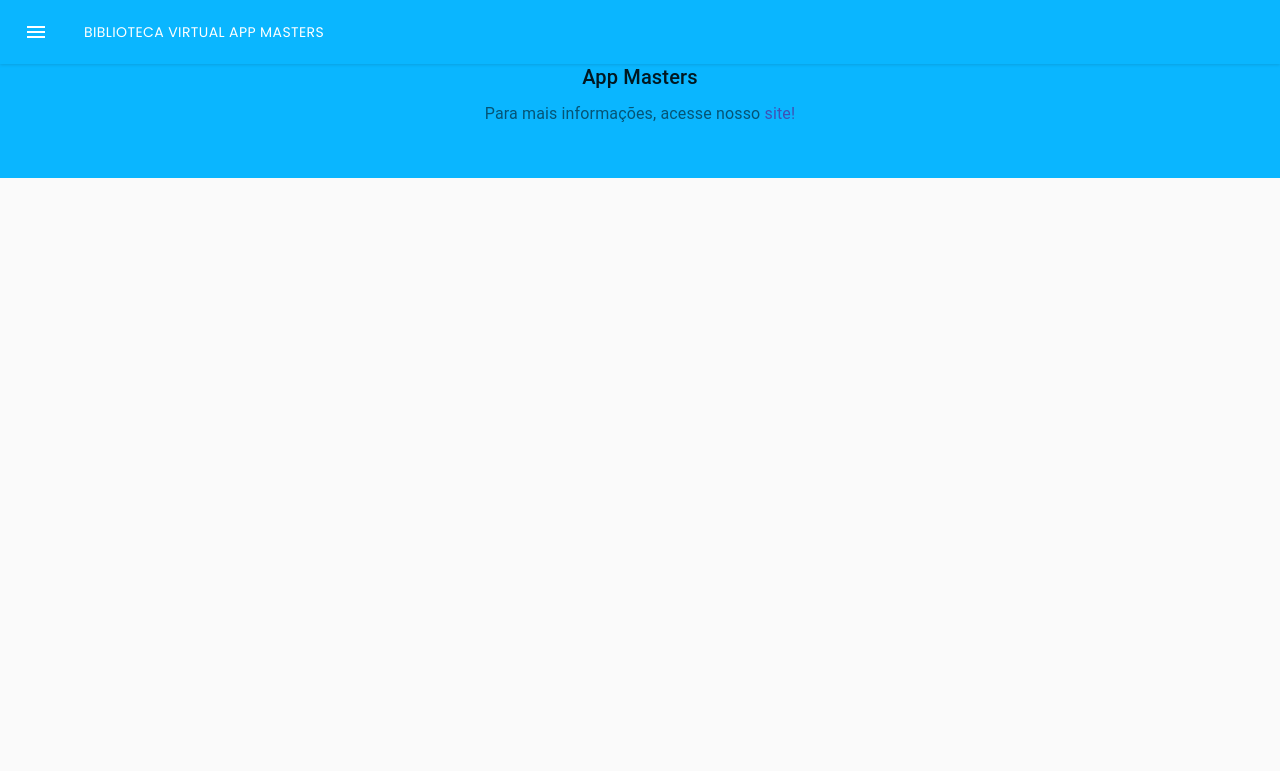
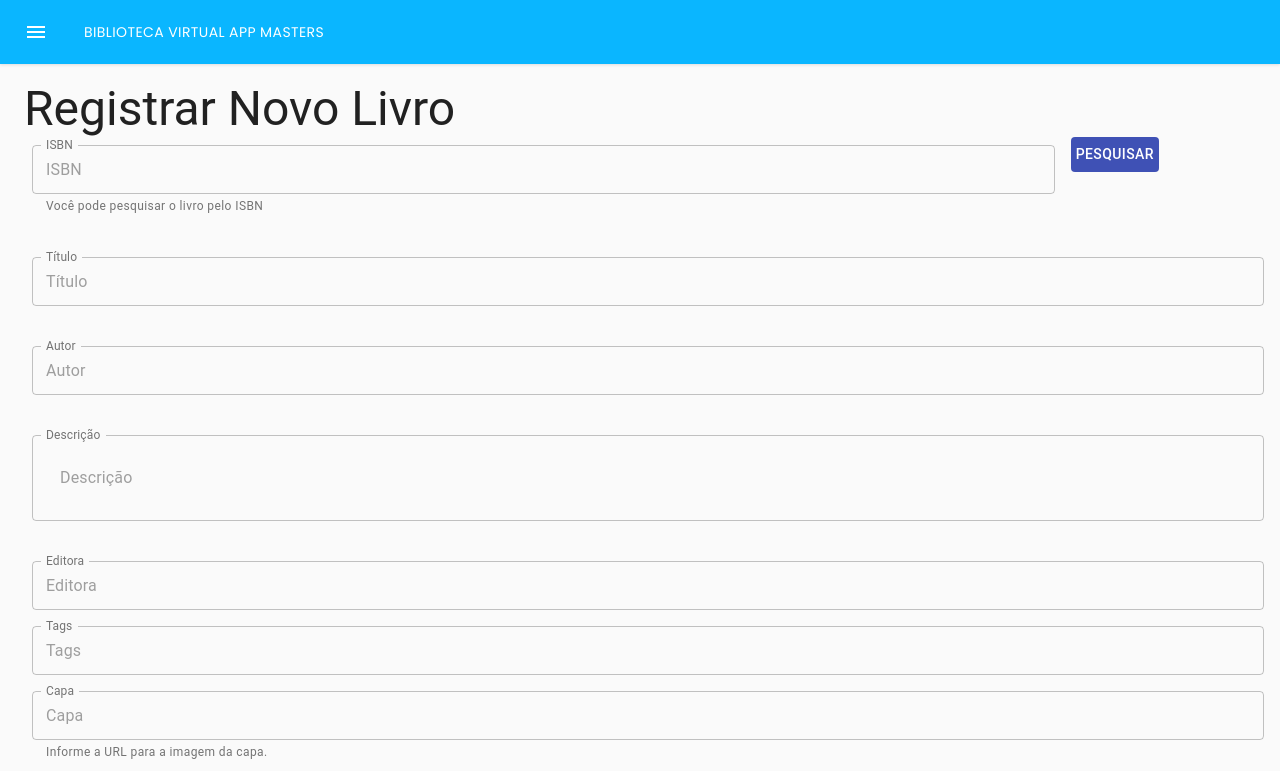
Before and after one commit to app-masters/book-masters, a React (Create React App) app: page /register in a window 1280 px wide. Shown: the top 771 px of the page. Built offline with nearby package versions, Linux system fonts and the light colour scheme.

Commit message:
Add book register page, build first form layout

```diff
--- /dev/null
+++ b/src/RegisterBook.js
@@ -0,0 +1,309 @@
+import {
+	Button,
+	Container,
+	createStyles,
+	CssBaseline,
+	Grid,
+	makeStyles,
+	TextField,
+	Typography,
+} from '@material-ui/core';
+import React, { useState } from 'react';
+import styled from 'styled-components';
+
+export const Styles = styled.div`
+	.MuiContainer-root {
+        margin-top: 80px;
+        margin-bottom: 20px;
+	}
+	.MuiPaper-root {
+		width: 420px;
+		margin: auto;
+		margin-bottom: 10px;
+		display: flex;
+		flex-direction: column;
+		justify-content: center;
+		align-items: center;
+	}
+	.MuiCardMedia-media {
+		width: 240px;
+	}
+	.MuiTypography-body1 {
+		text-align: center;
+	}
+	.MuiButtonBase-root {
+		padding: 5px;
+	}
+	.MuiTypography-h5 {
+		font-size: 1.5rem;
+		font-family: 'Roboto', 'Helvetica', 'Arial', sans-serif;
+		font-weight: 500;
+		line-height: 1.334;
+		letter-spacing: 0em;
+		text-align: center;
+	}
+	.MuiPaper-elevation1 {
+		box-shadow: inset 0px -3px 0px 0px rgba(10, 182, 255), 0px 0px 0px 0px rgba(0, 0, 0, 0.14),
+			0px 0px 3px 0px rgba(0, 0, 0, 0.12);
+	}
+	.MuiCardContent-root {
+		padding: 14px 8px 8px 8px;
+		height: auto;
+	}
+	.MuiButton-outlined {
+		border: 1px solid #0ab6ff;
+		color: #0ab6ff;
+		padding: 5px 15px;
+		margin: 50px 5px 20px 5px;
+
+		&:hover {
+			background-color: #0ab6ff;
+			color: #fff;
+			.MuiButton-label a {
+				color: #fff;
+			}
+		}
+		.MuiButton-label a {
+			text-decoration: none;
+			color: #0ab6ff;
+		}
+	}
+
+	.MuiOutlinedInput-input {
+		/* imput */
+		padding: 15px 14px;
+	}
+`;
+
+const useStyles = makeStyles((theme) =>
+	createStyles({
+		formRow: {
+			marginBottom: 20,
+		},
+		buttonSearch: {
+			height: '100%',
+		},
+	})
+);
+
+/*
+ISBN: string ok
+TITULO: string ok
+DESCRICAO: string ok
+AUTOR Array<String>
+EDITORA: string ok
+TAG: Array<string>
+IMG: link (string)
+ANO PUBLICAO: number
+EDIÇÃO: number (editado)
+*/
+const RegisterBook = () => {
+    const [ISBN, setISBN] = useState("");
+    const [title, setTitle] = useState("");
+    const [description, setDescription] = useState("");
+    const [authors, setAuthors] = useState("");
+    const [editor, setEditor] = useState("");
+    const [tags, setTags] = useState("");
+    const [coverURL, setCoverURL] = useState("");
+    const [year, setYear] = useState("");
+    const [edition, setEdition] = useState("");
+
+
+	return (
+		<React.Fragment>
+			<Styles>
+				<Container className='cardGrid'>
+					<Typography variant='h3'>Registrar Novo Livro</Typography>
+					<form noValidate autoComplete='off'>
+						<Grid container spacing={3}>
+							<Grid item xs={12} sm={10}>
+								<TextField
+									id='form-isbn'
+									label='ISBN'
+									style={{ margin: 8 }}
+									placeholder='ISBN'
+									helperText='Você pode pesquisar o livro pelo ISBN'
+                                    fullWidth
+                                    value={ISBN}
+                                    onChange={(val) => setISBN(val.target.value)}
+									margin='normal'
+									InputLabelProps={{
+										shrink: true,
+									}}
+									variant='outlined'
+								/>
+							</Grid>
+
+							<Grid item xs={12} md={2}>
+								<Button variant='contained' color='primary' disableElevation>
+									Pesquisar
+								</Button>
+							</Grid>
+
+							<Grid item xs={12}>
+								<TextField
+									id='form-title'
+									label='Título'
+									style={{ margin: 8 }}
+									placeholder='Título'
+                                    fullWidth
+                                    value={title}
+                                    onChange={(val) => setTitle(val.target.value)}
+									margin='normal'
+									InputLabelProps={{
+										shrink: true,
+									}}
+									variant='outlined'
+								/>
+							</Grid>
+
+							<Grid item xs={12}>
+								<TextField
+									id='form-author'
+									label='Autor'
+									style={{ margin: 8 }}
+									placeholder='Autor'
+                                    fullWidth
+                                    value={authors}
+                                    onChange={(val) => setAuthors(val.target.value)}
+									margin='normal'
+									InputLabelProps={{
+										shrink: true,
+									}}
+									variant='outlined'
+								/>
+							</Grid>
+
+							<Grid item xs={12}>
+								<TextField
+									id='form-title'
+									label='Descrição'
+									style={{ margin: 8 }}
+									placeholder='Descrição'
+									fullWidth
+                                    multiline
+                                    value={description}
+                                    onChange={(val) => setDescription(val.target.value)}
+									margin='normal'
+									InputLabelProps={{
+										shrink: true,
+									}}
+									variant='outlined'
+								/>
+							</Grid>
+							<Grid item xs={12}>
+								<TextField
+									id='form-title'
+									label='Editora'
+									style={{ margin: 8 }}
+									placeholder='Editora'
+                                    fullWidth
+                                    value={editor}
+                                    onChange={(val) => setEditor(val.target.value)}
+									margin='normal'
+									InputLabelProps={{
+										shrink: true,
+									}}
+									variant='outlined'
+								/>
+							</Grid>
+						</Grid>
+
+						<Grid item xs={12}>
+							<TextField
+								id='form-tags'
+								label='Tags'
+								style={{ margin: 8 }}
+								placeholder='Tags'
+                                fullWidth
+                                value={tags}
+                                onChange={(val) => setTags(val.target.value)}
+								margin='normal'
+								InputLabelProps={{
+									shrink: true,
+								}}
+								variant='outlined'
+							/>
+						</Grid>
+
+						<TextField
+							id='form-cover'
+							label='Capa'
+							helperText='Informe a URL para a imagem da capa.'
+							style={{ margin: 8 }}
+							placeholder='Capa'
+                            fullWidth
+                            value={coverURL}
+                            onChange={(val) => setCoverURL(val.target.value)}
+							margin='normal'
+							InputLabelProps={{
+								shrink: true,
+							}}
+							variant='outlined'
+						/>
+						<Grid container item xs={12} spacing={3}>
+							<Grid item xs={12} sm={4}>
+								<TextField
+									id='form-year'
+									label='Ano de publicação'
+									style={{ margin: 8 }}
+									placeholder='Ano de publicação'
+                                    fullWidth
+                                    type="number"
+                                    value={year}
+                                    onChange={(val) => setYear(val.target.value)}
+									margin='normal'
+									InputLabelProps={{
+										shrink: true,
+									}}
+									variant='outlined'
+								/>
+							</Grid>
+
+							<Grid item xs={12} sm={4}>
+								<TextField
+									id='form-edition'
+                                    label='Edição'
+                                    type="number"
+									style={{ margin: 8 }}
+									placeholder='Edição'
+                                    fullWidth
+                                    value={edition}
+                                    onChange={(val) => setEdition(val.target.value)}
+									margin='normal'
+									InputLabelProps={{
+										shrink: true,
+									}}
+									variant='outlined'
+								/>
+							</Grid>
+							<Grid item xs={12} sm={4}>
+								<TextField
+									id='form-pages'
+                                    label='Páginas'
+                                    type="number"
+									style={{ margin: 8 }}
+									placeholder='Páginas'
+									fullWidth
+									margin='normal'
+									InputLabelProps={{
+										shrink: true,
+									}}
+									variant='outlined'
+								/>
+							</Grid>
+						</Grid>
+                        <Grid item xs={12}>
+                            <Button  variant='contained' form='name-form' type='submit' color='primary'>
+                                Confirmar
+                            </Button>
+                        </Grid>
+					</form>
+
+				</Container>
+			</Styles>
+		</React.Fragment>
+	);
+};
+
+export default RegisterBook;
--- a/src/Routes.js
+++ b/src/Routes.js
@@ -2,12 +2,16 @@
 import { BrowserRouter, Switch, Route } from "react-router-dom";
 import Home from "./Home";
 import Product from "./Products";
+import RegisterBook from "./RegisterBook";
+
+
 
 const Routes = () => (
   <BrowserRouter>
     <Switch>
       <Route exact path="/" component={Home} />
       <Route path="/products/:id" component={Product} />
+      <Route path="/register" component={RegisterBook} />
     </Switch>
   </BrowserRouter>
 );
```
Also changed, not shown: 1 other file (tests, documents, lock files or other folders).
